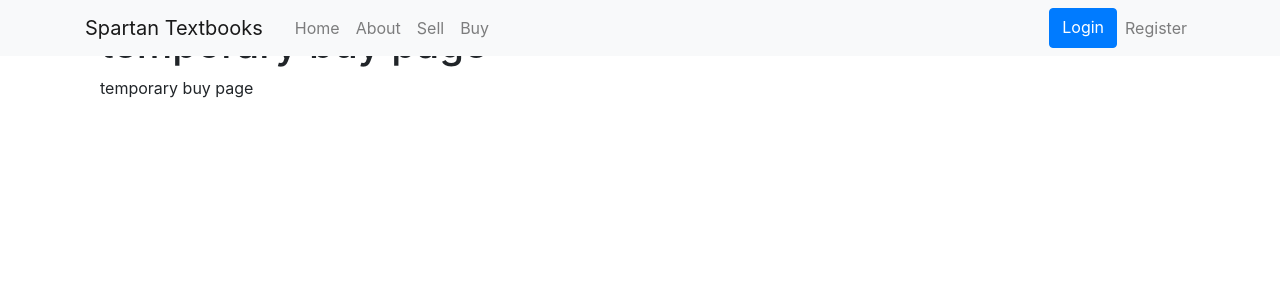
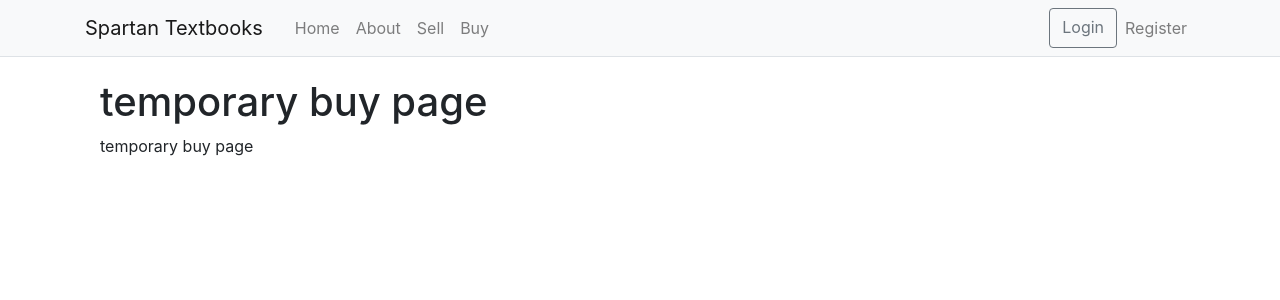
Before and after one commit to Amantii/CSC-490-TextbookApp, a Flask app: page /buy in a window 1280 px wide. Shown: the top 300 px of the page. Run offline with Flask 2, Linux system fonts and the light colour scheme; some libraries are stand-ins or nearby versions; some web fonts are replaced.

Commit message:
Updated core layout + button/UI tweaks

```diff
--- a/src/mainApp/templates/layout.html
+++ b/src/mainApp/templates/layout.html
@@ -13,13 +13,13 @@
     <link rel="stylesheet" href="https://stackpath.bootstrapcdn.com/bootstrap/4.3.1/css/bootstrap.min.css"
         integrity="sha384-ggOyR0iXCbMQv3Xipma34MD+dH/1fQ784/j6cY/iJTQUOhcWr7x9JvoRxT2MZw1T" crossorigin="anonymous">
     <link href="{{ url_for('static', filename='/main.css') }}" rel="stylesheet">
+    {% block css %}
+
+    {% endblock %}
 
     <!-- CUSTOM FONT FOR HOMEPAGE, ETC.. FROM GOOGLE FONTS -->
     <link rel="preconnect" href="https://fonts.gstatic.com">
     <link href="https://fonts.googleapis.com/css2?family=DotGothic16&display=swap" rel="stylesheet">
-    {% block css %}
-
-    {% endblock %}
 
     <!-- change page title as needed -->
     {% if title %}
@@ -33,7 +33,7 @@
 
 <body>
     <header class="site-header">
-        <nav class="navbar navbar-expand-md navbar-light bg-light fixed-top">
+        <nav class="navbar navbar-expand-md navbar-light bg-light fixed-top border-bottom">
             <div class="container">
                 <a class="navbar-brand mr-4" href="/">Spartan Textbooks</a>
                 <button class="navbar-toggler" type="button" data-toggle="collapse" data-target="#navbarToggle"
@@ -50,10 +50,10 @@
                     <!-- change what shows up in navbar based on if user is logged in or not -->
                     <div class="navbar-nav">
                         {% if current_user.is_authenticated %}
-                        <a class="nav-item nav-link" href="{{ url_for('logout_page') }}">Logout</a>
+                        <a class="btn btn-pill btn-outline-secondary custom-btn" href="{{ url_for('logout_page') }}">Logout</a>
                         <a class="nav-item nav-link" href="{{ url_for('profile_page') }}">Profile</a>
                         {% else %}
-                        <a class="btn btn-pill btn-primary custom-btn" href="{{ url_for('login_page') }}">Login</a>
+                        <a class="btn btn-pill btn-outline-secondary custom-btn" href="{{ url_for('login_page') }}">Login</a>
                         <a class="nav-item nav-link" href="{{ url_for('register_page') }}">Register</a>
                         {% endif %}
                     </div>
@@ -61,6 +61,28 @@
             </div>
         </nav>
     </header>
+
+    <div class="container" style="padding-top: 10px;">
+        <!-- warning message popup -->
+        <main role="main" class="container">
+          <div class="row">
+            <div class="col-md-12 mt-5">
+              {% with messages =get_flashed_messages(with_categories=true) %}
+              {%if messages%}
+              {%for category, message in messages%}
+              <div class="alert alert-{{category}}">
+                  <button type="button" class="close" data-dismiss="alert" aria-label="close">
+                      <span aria-hidden="true">x</span>
+                  </button>
+                {{message}}
+              </div>
+              {% endfor %}
+              {% endif %}
+              {%endwith%}
+            </div>
+          </div>
+        </main>
+      </div>
 
     <!-- MAIN BODY CONTENT (MOVED; USED TO BE LINE 69)-->
     {% block content %}{% endblock %}
```
